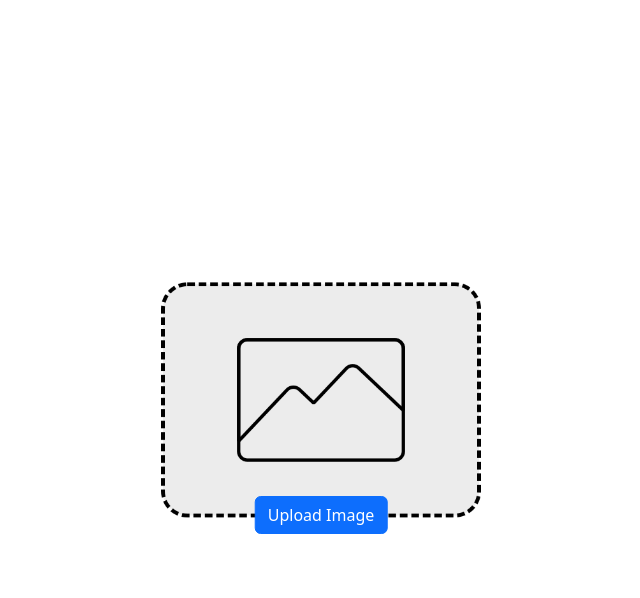
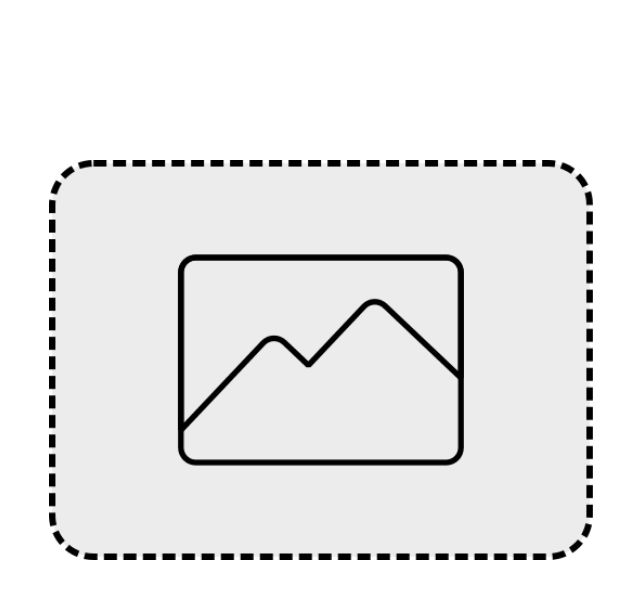
Before and after one commit to RajwolChapagain/Game-Tagger-Website, a React (Vite) app: page / in a window 1280 px wide. Shown: the top 598 px of the page, without its empty margins (319-959 px from the left). Built offline with nearby package versions, Linux system fonts and the light colour scheme.

Commit message:
Combine img and Button component

```diff
--- a/src/App.jsx
+++ b/src/App.jsx
@@ -1,19 +1,24 @@
 import Button from './Button'
+import { useState } from 'react'
 import image_placeholder from './assets/image_placeholder.png'
 
 function App() {
+  const [iconSrc, setIconSrc] = useState(image_placeholder)
+
+  const handleFile = (file) => {
+    const imageUrl = URL.createObjectURL(file)
+    setIconSrc(imageUrl)
+  }
+
   return (
-    <>
-      <img
-        src={image_placeholder}
-        className="w-25 position-absolute top-50 start-50 translate-middle"
+    <div className="position-relative" style={{ height: '100vh' }}>
+      <Button
+        icon={iconSrc}
+        className="position-absolute start-50 translate-middle-x"
+        style={{ top: '20%' }}
+        onFileSelect={handleFile}
       />
-      <Button
-        text="Upload Image"
-        className="btn btn-primary position-absolute start-50 translate-middle-x"
-        style={{ top: '62%' }}
-      />
-    </>
+    </div>
   )
 }
 
--- a/src/Button.jsx
+++ b/src/Button.jsx
@@ -1,9 +1,42 @@
-const Button = ({ text, className, style }) => {
-    return (
-        <button type="button" className={className} style={style}>
-            {text}
-        </button>
-    )
+import { useRef } from 'react'
+
+const Button = ({ icon, className, style, onFileSelect }) => {
+  const fileInputRef = useRef(null)
+
+  const handleClick = () => {
+    fileInputRef.current?.click()
+  }
+
+  const handleFileChange = (event) => {
+    const file = event.target.files?.[0]
+    if (file && onFileSelect) {
+      onFileSelect(file)
+    }
+  }
+
+  return (
+    <>
+      <button
+        className={`btn p-0 border-0 bg-transparent ${className}`}
+        onClick={handleClick}
+        style={style}
+      >
+        <img
+          src={icon}
+          alt="Upload"
+          style={{ width: 'auto', height: '400px', cursor: 'pointer', borderRadius: '20px' }}
+        />
+      </button>
+
+      <input
+        type="file"
+        accept="image/*"
+        ref={fileInputRef}
+        onChange={handleFileChange}
+        style={{ display: 'none' }}
+      />
+    </>
+  )
 }
 
 export default Button
```
